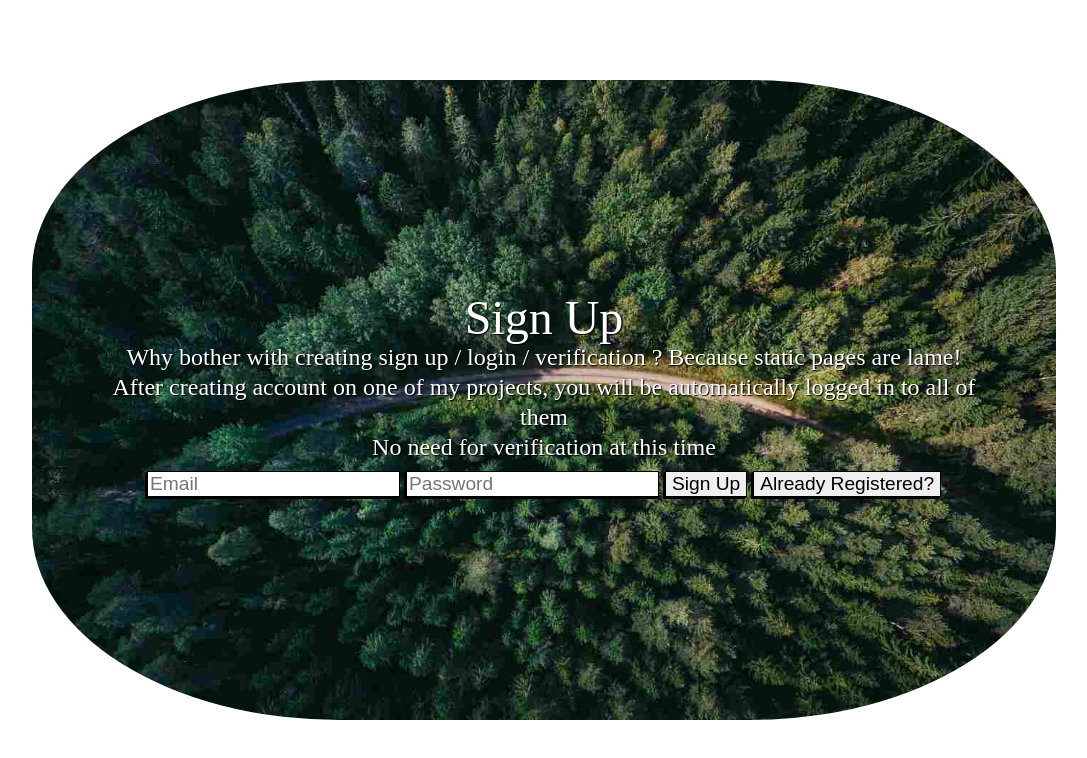
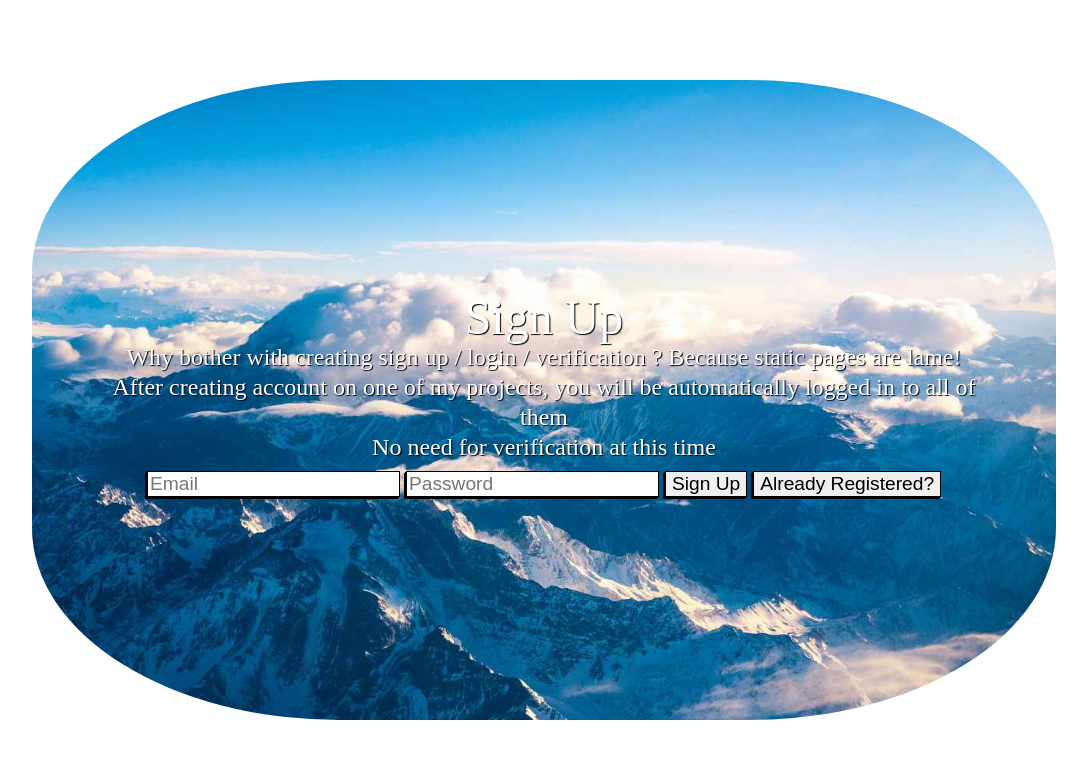
Before and after one commit to defstiller/webDB2, a website: page index.html in a window 1280 px wide. Shown: the top 758 px of the page, without its empty margins (96-1183 px from the left). Drawn offline with Linux system fonts and the light colour scheme; no server answers.

Commit message:
Changed background image, some css changes

```diff
--- a/resources/styles.css
+++ b/resources/styles.css
@@ -39,8 +39,7 @@ html {
 #backgroundFilterBox { /*VISIBLE BACKGROUND FOR SIGN UP / IN */
     height: 80%;
     width: 80%;
-    background-image: url(./img/geran-de-klerk-qzgN45hseN0-unsplash.jpg);
-    background-position: center;
+    background-image: url(./img/nicolas-prieto-sMJaf08ugD0-unsplash.jpg);
     background-size: cover;
     display: flex;
     justify-content: center;
```
Also changed, not shown: resources/img/geran-de-klerk-qzgN45hseN0-unsplash.jpg (deleted), resources/img/nicolas-prieto-sMJaf08ugD0-unsplash.jpg (added).
